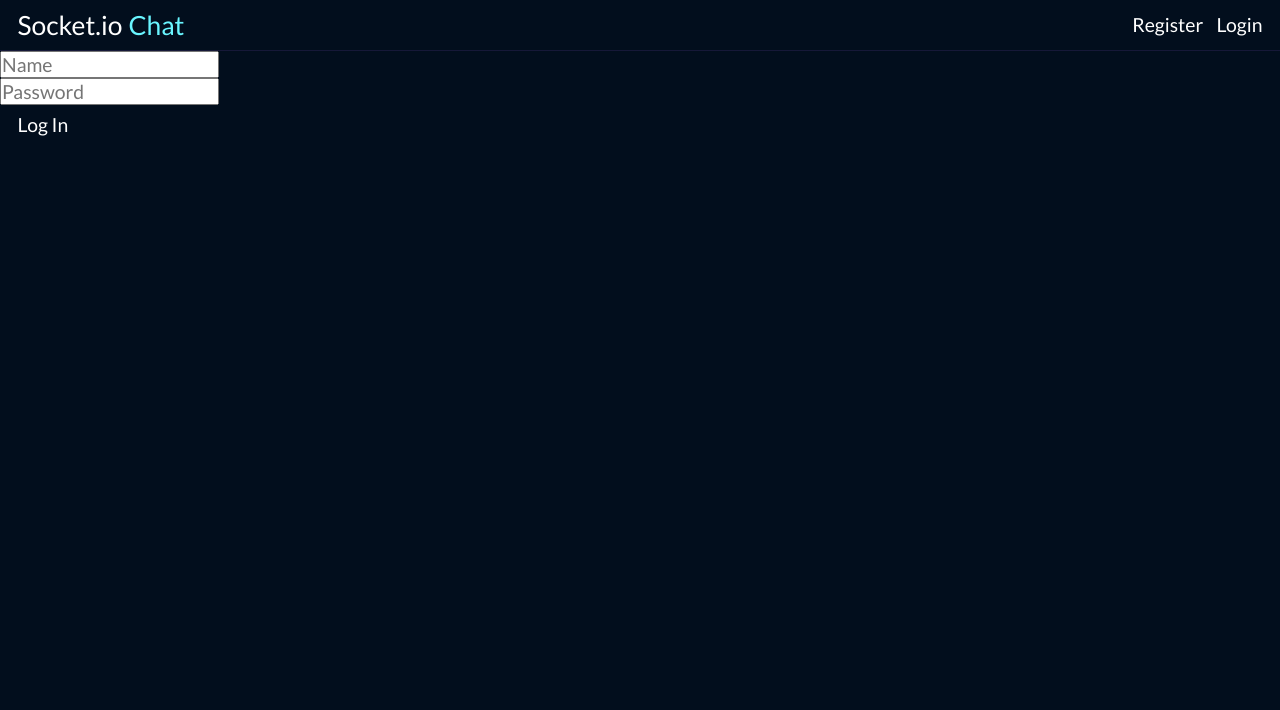
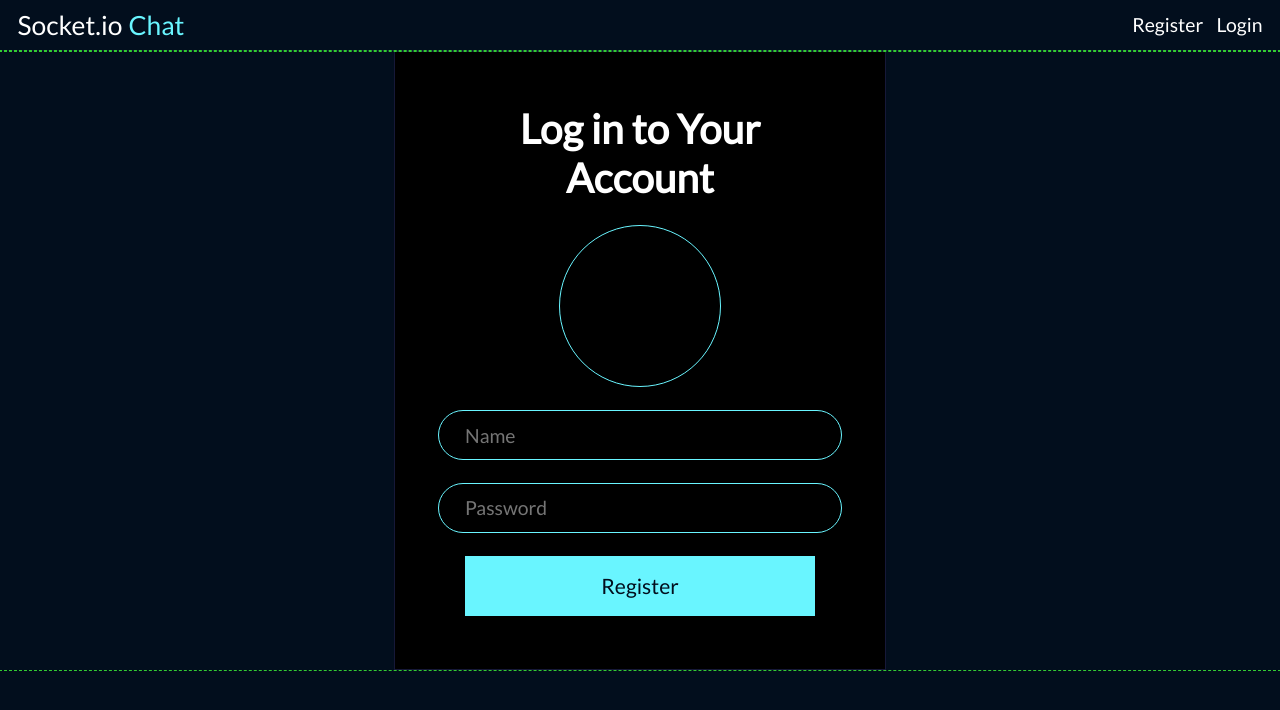
Before and after one commit to nashie1004/Socket.io-MongoDB-front, a React (Vite) app: page /login in a window 1280 px wide. Shown: the top 710 px of the page. Built offline with nearby package versions, Linux system fonts and the light colour scheme; no server answers.

Commit message:
adding more styling to other pages

```diff
--- a/src/App.scss
+++ b/src/App.scss
@@ -10,6 +10,7 @@
 $red: red;
 $lime: limegreen;
 $green: green;
+$hover-card: rgb(8, 25, 46);
 
 @import url('https://fonts.googleapis.com/css2?family=Lato:wght@300;400&display=swap');
 
@@ -22,7 +23,6 @@
     color: $white;
     font-size: 1.1rem;
     font-family: 'Lato', sans-serif;
-    // outline: 1px dashed limegreen;
 }
 body{
     min-height: 100vh;
@@ -33,13 +33,10 @@
 .App{
     background: $bg;
 
-    button{
-        outline: none;
-        border: none;
-        padding: .5rem 1rem;
-        cursor: pointer;
-        background: none;
+    & > *{
+        outline: 1px dashed limegreen;
     }
+
 
     .Nav{
         border-bottom: 1px solid $nav-border;
@@ -89,11 +86,6 @@
     }
 
     //GENERAL
-    .heading{
-        font-size: 2.5rem;
-        font-weight: bold;
-        text-align: center;
-    }
     @mixin btn($color){
         border: 1px solid $color;
         padding: 1rem 2rem;
@@ -104,8 +96,24 @@
             background: $color;
         }
     }
-    .danger-btn{@include btn($red);}
-    .add-btn{@include btn($cyan);}
+    button{
+        outline: none;
+        border: none;
+        padding: .5rem 1rem;
+        cursor: pointer;
+        background: none;
+    }
+    .heading{
+        font-size: 2.5rem;
+        font-weight: bold;
+        text-align: center;
+    }
+    .danger-btn{
+        @include btn($red);
+    }
+    .add-btn{
+        @include btn($cyan);
+    }
     .card-container{
         display: grid;
         grid-template-columns: repeat(auto-fit, minmax(350px, 1fr)); //340px
@@ -129,7 +137,7 @@
 
             &:hover{
                 transform: scale(1.02);
-                background: rgb(8, 25, 46);
+                background: $hover-card;
             }
 
             img{
@@ -147,11 +155,8 @@
             }
         }
     }
-    .Users, .Chat{
-        display: grid;
-        place-items: center;
-        padding: 1rem;
-    }
+
+    //PAGES
     .ChatRoom{
         display: flex;
         min-height: 90vh;
@@ -250,6 +255,67 @@
             }
         }
     }
+    .Users, .Chat{
+        display: grid;
+        place-items: center;
+        padding: 1rem;
+    }
+    .Profile{
+        //
+    }
+    .Register, .Login{
+        display: grid;
+        place-items: center;
+
+        .form{
+            display: flex;
+            flex-direction: column;
+            align-items: center;
+            border: 1px solid $nav-border;
+            padding: 3rem 4rem;
+            background: $black;
+            max-width: 350px;
+
+            & > *{
+                width: 100%;
+            }
+
+            p{
+                text-align: center;
+                font-size: 2.3rem;
+                font-weight: bold;
+            }
+            .img{
+                border-radius: 50%;
+                width: 160px;
+                height: 160px;
+                border: 1px solid $cyan;
+                outline: none;
+
+                img{
+                    width: 100%;
+                    height: 100%;
+                    border: none;
+                }
+            }
+            input{
+                padding: .7rem 1.5rem;
+                color: $white;
+                outline: none;
+                border: 1px solid $cyan;
+                background: none;
+                border-radius: 5rem;
+                width: 100%;
+            }
+            button{
+                padding: 1rem 3rem;
+                background: $cyan;
+                color: $bg;
+                font-size: 1.2rem;
+                width: 100%;
+            }
+        }
+    }
 }
 
 @media only screen and (max-width: 560px) {
@@ -288,4 +354,9 @@
             }
         }
     }
+    .Register, .Login{
+        .form{
+            padding: 2rem 3rem !important;
+        }
+    }
 }
--- a/src/pages/Login.jsx
+++ b/src/pages/Login.jsx
@@ -50,7 +50,13 @@
           <p>Already Logged In</p>
         </>
       ) : (
-        <>
+        <div className='form'>
+          <p>Log in to Your Account</p>
+            <br />
+            <div className="img">
+              {/* <img src="" alt="pfp" /> */}
+            </div>
+            <br />
             <input
               onChange={e => setName(e.target.value)}
               type="text"
@@ -59,8 +65,8 @@
               onChange={e => setPassword(e.target.value)}
               type="text"
               placeholder='Password' /><br />
-          <button onClick={handleSubmit}>Log In</button>
-        </>
+            <button onClick={handleSubmit}>Register</button>
+        </div>
       )
     }
     </div>
--- a/src/pages/Register.jsx
+++ b/src/pages/Register.jsx
@@ -47,7 +47,13 @@
             <p>Already Registered and Logged In</p>
           </>
         ) : (
-          <>
+          <div className='form'>
+            <p>Create an Account</p>
+            <br />
+            <div className="img">
+              {/* <img src="" alt="pfp" /> */}
+            </div>
+            <br />
             <input
               onChange={e => setName(e.target.value)}
               type="text"
@@ -57,7 +63,7 @@
               type="text"
               placeholder='Password' /><br />
             <button onClick={handleSubmit}>Register</button>
-          </>
+          </div>
         )
       }
     </div>
```
Lines whose indentation alone changed are shown as unchanged.
